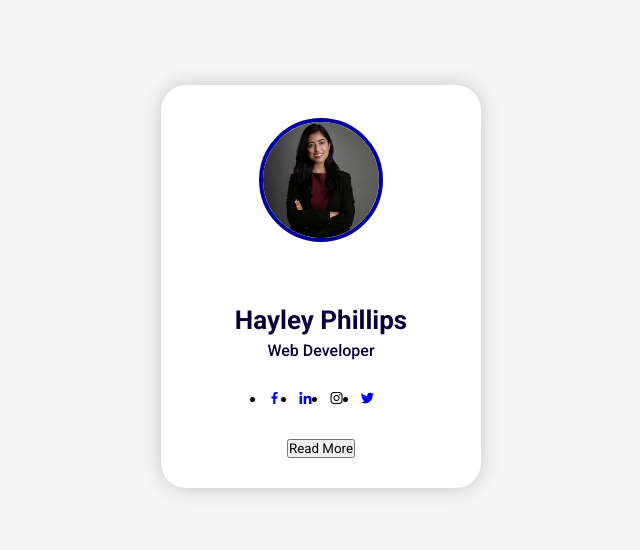
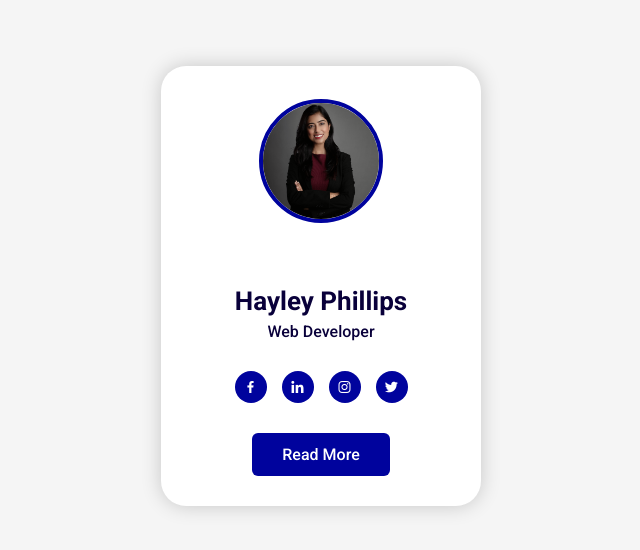
Before and after one commit to burakugras/card-slider, a plain HTML site: page index.html in a window 1280 px wide. Shown: the part 104-654 px from the top of the page, without its empty margins (319-959 px from the left). Drawn offline with nearby package versions, Linux system fonts and the light colour scheme.

Commit message:
update css

```diff
--- a/index.html
+++ b/index.html
@@ -36,7 +36,9 @@
                 <li>
                   <a href="#"><i class="bx bxl-linkedin"></i></a>
                 </li>
-                <li><a href="#"></a><i class="bx bxl-instagram"></i></li>
+                <li>
+                  <a href="#"><i class="bx bxl-instagram"></i></a>
+                </li>
                 <li>
                   <a href="#"><i class="bx bxl-twitter"></i></a>
                 </li>
--- a/style.css
+++ b/style.css
@@ -76,3 +76,50 @@ body {
   flex-direction: row;
   gap: 15px;
 }
+
+.social-icon li {
+  list-style: none;
+}
+
+.social-icon li a {
+  font-size: 16px;
+  text-decoration: 20px;
+  color: #fff;
+  height: 32px;
+  width: 32px;
+  display: flex;
+  align-items: center;
+  justify-content: center;
+  background-color: #00039d;
+  border-radius: 50%;
+  position: relative;
+  overflow: hidden;
+  z-index: 1;
+}
+
+.social-icon li a::before {
+  content: "";
+  position: absolute;
+  height: 40px;
+  width: 0;
+  top: 0;
+  left: 0;
+  background: #ff008c;
+  transition: 0.5s;
+  z-index: -1;
+}
+
+.social-icon li a:hover::before {
+  width: 100%;
+}
+
+.btn {
+  cursor: pointer;
+  padding: 12px 30px;
+  font-size: 16px;
+  font-weight: 500;
+  border: none;
+  background: #00039d;
+  color: #fff;
+  border-radius: 6px;
+}
```
